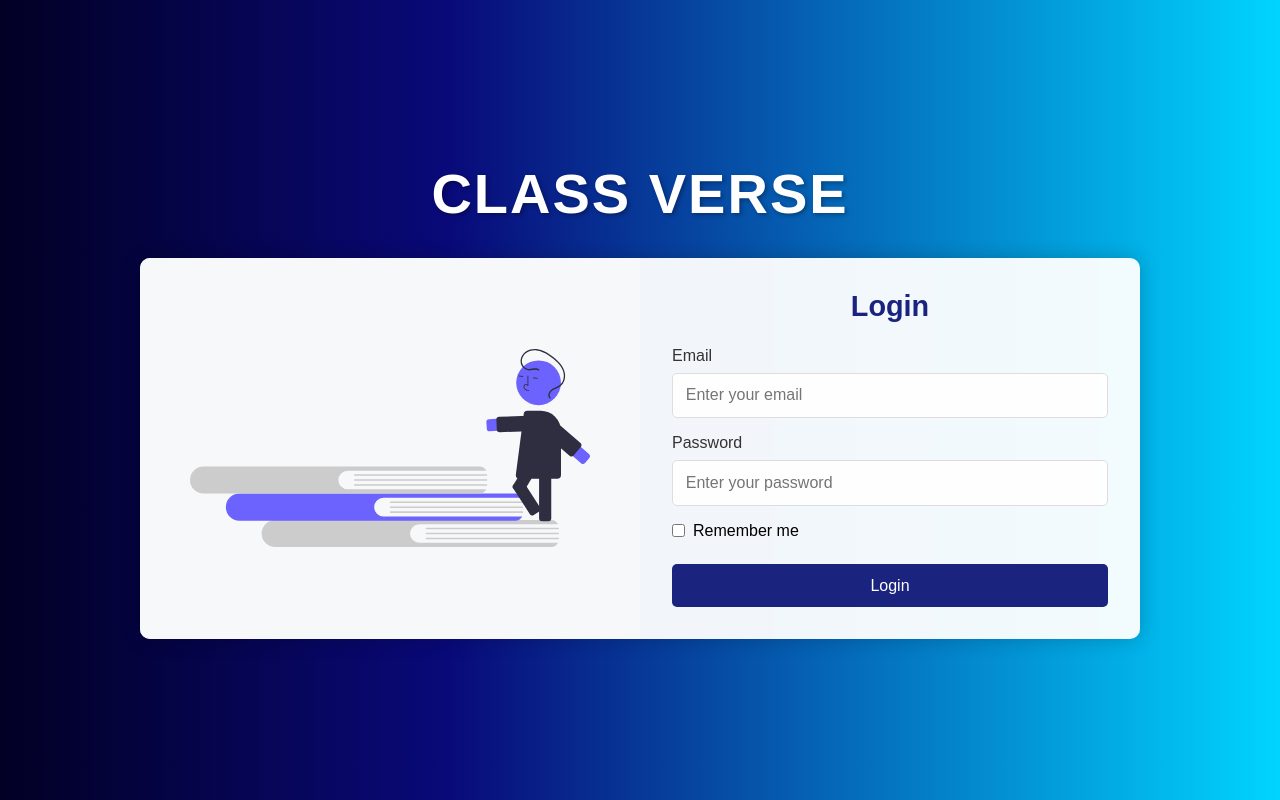
After one commit to navadeep0508/Campus-Bridge, a Flask app: page /login in a window 1280 px wide. The commit adds this page. Run offline with Flask 2, Linux system fonts and the light colour scheme.

Commit message:
Initial commit:hack

```diff
--- a/app.py
+++ b/app.py
@@ -1,8 +1,17 @@
-from flask import Flask, request, jsonify, render_template
+from flask import Flask, request, jsonify, render_template, session, redirect, url_for
 import requests
 import time
+from supabase import create_client, Client
+import bcrypt
+import traceback
 
 app = Flask(__name__)
+app.secret_key = 'eyJhbGciOiJIUzI1NiIsInR5cCI6IkpXVCJ9.eyJpc3MiOiJzdXBhYmFzZSIsInJlZiI6InZkdm1nenF2cXp1YWVndnFrYXhkIiwicm9sZSI6InNlcnZpY2Vfcm9sZSIsImlhdCI6MTc0NDM1MjYxNSwiZXhwIjoyMDU5OTI4NjE1fQ.qeufhcj6ypy97jOu0BHIRfqTnz9ZJNHoktibYy_p2NY'  # Ensure a proper secret key is set
+
+# Initialize Supabase client
+SUPABASE_URL = 'https://vdvmgzqvqzuaegvqkaxd.supabase.co'
+SUPABASE_KEY = 'eyJhbGciOiJIUzI1NiIsInR5cCI6IkpXVCJ9.eyJpc3MiOiJzdXBhYmFzZSIsInJlZiI6InZkdm1nenF2cXp1YWVndnFrYXhkIiwicm9sZSI6ImFub24iLCJpYXQiOjE3NDQzNTI2MTUsImV4cCI6MjA1OTkyODYxNX0.uN8oZhbR1ujwwNpUDULigx5wJQ8XVM5DNxYXDOTvlTU'
+supabase: Client = create_client(SUPABASE_URL, SUPABASE_KEY)
 
 JUDGE0_API_URL = 'https://judge0-ce.p.rapidapi.com/submissions'
 JUDGE0_API_HEADERS = {
@@ -17,6 +26,38 @@ REQUEST_INTERVAL = 1  # Minimum interval between requests in seconds
 
 @app.route('/')
 def home():
+    return render_template('landingpage.html')
+
+@app.route('/login', methods=['GET', 'POST'])
+def login():
+    if request.method == 'POST':
+        email = request.form.get('email')
+        password = request.form.get('password')
+
+        try:
+            # Fetch user by email
+            response = supabase.table('users').select('*').eq('email', email).execute()
+            user = response.data[0] if response.data else None
+
+            if user:
+                # Verify password
+                if bcrypt.checkpw(password.encode('utf-8'), user['password'].encode('utf-8')):
+                    session['user_id'] = user['id']
+                     # Store the user's role in the session
+                    return redirect(url_for('home'))
+                else:
+                    return render_template('login.html', error='Invalid credentials')
+            else:
+                return render_template('login.html', error='Invalid credentials')
+        except Exception as e:
+            print(f"Error signing in: {e}")
+            traceback.print_exc()
+            return render_template('login.html', error='An error occurred')
+
+    return render_template('login.html')
+
+@app.route('/compiler')
+def compiler():
     return render_template('compiler.html')
 
 @app.route('/run', methods=['POST'])
@@ -81,5 +122,16 @@ def run_code():
         print("Error during API request:", e)
         return jsonify({'error': 'Failed to execute code'}), 500
 
+@app.route('/test-supabase')
+def test_supabase():
+    try:
+        # Query a known table in Supabase
+        response = supabase.table('users').select('*').limit(1).execute()
+        print("Supabase test response:", response.data)  # Log the response data
+        return jsonify({"success": "Supabase connection is working!", "data": response.data}), 200
+    except Exception as e:
+        print("Error testing Supabase connection:", e)
+        return jsonify({"error": "Failed to connect to Supabase."}), 500
+
 if __name__ == '__main__':
     app.run(debug=True)
--- a/requirements.txt
+++ b/requirements.txt
@@ -1,3 +1,5 @@
 Flask==2.0.1
-supabase==0.7.1
+supabase
 requests
+psycopg2-binary
+bcrypt
--- a/templates/landingpage.html
+++ b/templates/landingpage.html
@@ -467,7 +467,7 @@
             <a href="#preview">Preview</a>
             <a href="#roles">Roles</a>
             <a href="#testimonials">Testimonials</a>
-            <a href="#" class="login-btn">Login</a>
+            <a href="{{ url_for('login') }}" class="login-btn">Login</a>
         </div>
     </nav>
 
--- /dev/null
+++ b/templates/login.html
@@ -0,0 +1,244 @@
+<!DOCTYPE html>
+<html lang="en">
+<head>
+    <meta charset="UTF-8">
+    <meta name="viewport" content="width=device-width, initial-scale=1.0">
+    <title>Class Verse - Login</title>
+    <link rel="stylesheet" href="https://cdnjs.cloudflare.com/ajax/libs/font-awesome/5.15.3/css/all.min.css">
+    <style>
+        * {
+            margin: 0;
+            padding: 0;
+            box-sizing: border-box;
+            font-family: Arial, sans-serif;
+        }
+
+        body {
+            display: flex;
+            flex-direction: column;
+            justify-content: center;
+            align-items: center;
+            min-height: 100vh;
+            background: #020024;
+            background: linear-gradient(90deg, rgba(2, 0, 36, 1) 0%, rgba(9, 9, 121, 1) 35%, rgba(0, 212, 255, 1) 100%);
+        }
+
+        .main-heading {
+            text-align: center;
+            margin-bottom: 2rem;
+            color: white;
+            font-size: 3.5rem;
+            font-weight: 800;
+            text-transform: uppercase;
+            letter-spacing: 2px;
+            text-shadow: 2px 2px 4px rgba(0, 0, 0, 0.3);
+        }
+
+        .container {
+            display: flex;
+            background: rgba(255, 255, 255, 0.95);
+            border-radius: 10px;
+            box-shadow: 0 0 20px rgba(0, 0, 0, 0.2);
+            overflow: hidden;
+            width: 100%;
+            max-width: 1000px;
+        }
+
+        .illustration {
+            flex: 1;
+            display: flex;
+            align-items: center;
+            justify-content: center;
+            padding: 2rem;
+            background: rgba(248, 249, 250, 0.9);
+        }
+
+        .illustration svg {
+            width: 100%;
+            height: auto;
+            max-width: 400px;
+        }
+
+        .login-container {
+            flex: 1;
+            padding: 2rem;
+            width: 100%;
+        }
+
+        .login-container h2 {
+            text-align: center;
+            color: #1a237e;
+            margin-bottom: 1.5rem;
+            font-size: 1.8rem;
+        }
+
+        .form-group {
+            margin-bottom: 1rem;
+        }
+
+        .form-group label {
+            display: block;
+            margin-bottom: 0.5rem;
+            color: #333;
+        }
+
+        .form-group input {
+            width: 100%;
+            padding: 0.8rem;
+            border: 1px solid #ddd;
+            border-radius: 5px;
+            font-size: 1rem;
+            background: rgba(255, 255, 255, 0.9);
+        }
+
+        .form-group input:focus {
+            outline: none;
+            border-color: #1a237e;
+            background: white;
+        }
+
+        .remember-me {
+            display: flex;
+            align-items: center;
+            margin-bottom: 1.5rem;
+        }
+
+        .remember-me input {
+            margin-right: 0.5rem;
+        }
+
+        .submit-btn {
+            width: 100%;
+            padding: 0.8rem;
+            background: #1a237e;
+            color: white;
+            border: none;
+            border-radius: 5px;
+            font-size: 1rem;
+            cursor: pointer;
+            transition: all 0.3s ease;
+        }
+
+        .submit-btn:hover {
+            background: #283593;
+            transform: translateY(-2px);
+            box-shadow: 0 4px 8px rgba(0, 0, 0, 0.2);
+        }
+
+        @media (max-width: 768px) {
+            .container {
+                flex-direction: column;
+            }
+
+            .illustration {
+                padding: 1rem;
+            }
+
+            .illustration svg {
+                max-width: 300px;
+            }
+
+            .main-heading {
+                font-size: 2.5rem;
+                margin-bottom: 1.5rem;
+            }
+        }
+
+        /* Simple modal styles */
+        .modal {
+            display: none;
+            position: fixed;
+            z-index: 1;
+            left: 0;
+            top: 0;
+            width: 100%;
+            height: 100%;
+            overflow: auto;
+            background-color: rgb(0,0,0);
+            background-color: rgba(0,0,0,0.4);
+            padding-top: 60px;
+        }
+        .modal-content {
+            background-color: #fefefe;
+            margin: 5% auto;
+            padding: 20px;
+            border: 1px solid #888;
+            width: 80%;
+        }
+        .close {
+            color: #aaa;
+            float: right;
+            font-size: 28px;
+            font-weight: bold;
+        }
+        .close:hover,
+        .close:focus {
+            color: black;
+            text-decoration: none;
+            cursor: pointer;
+        }
+    </style>
+</head>
+<body>
+    <h1 class="main-heading">CLASS VERSE</h1>
+    <div class="container">
+        <div class="illustration">
+            <svg xmlns="http://www.w3.org/2000/svg" width="911.60164" height="451.38424" viewBox="0 0 911.60164 451.38424" xmlns:xlink="http://www.w3.org/1999/xlink" role="img" artist="Katerina Limpitsouni" source="https://undraw.co/">
+                <path d="M666.90719,666.03923a21.28318,21.28318,0,0,1,0-42.56635H983.042a18.5053,18.5053,0,0,0-16.2373-9.65283H338.41256a30.93217,30.93217,0,0,0-30.89746,30.936,30.95171,30.95171,0,0,0,30.89746,30.936H966.80465a18.506,18.506,0,0,0,16.2373-9.65289Z" transform="translate(-144.19918 -224.30788)" fill="#ccc"/>
+                <path d="M983.46178,635.20036H682.89113a1.73741,1.73741,0,0,1,0-3.47481H983.46178a1.73741,1.73741,0,0,1,0,3.47481Z" transform="translate(-144.19918 -224.30788)" fill="#ccc"/>
+                <path d="M983.46178,646.49347H682.89113a1.7374,1.7374,0,0,1,0-3.4748H983.46178a1.7374,1.7374,0,0,1,0,3.4748Z" transform="translate(-144.19918 -224.30788)" fill="#ccc"/>
+                <path d="M983.46178,657.78659H682.89113a1.73741,1.73741,0,0,1,0-3.47481H983.46178a1.73741,1.73741,0,0,1,0,3.47481Z" transform="translate(-144.19918 -224.30788)" fill="#ccc"/>
+                <path d="M585.249,606.09886a21.28318,21.28318,0,0,1,0-42.56635H901.38375a18.5053,18.5053,0,0,0-16.23682-9.65289H256.75484a30.933,30.933,0,0,0-30.898,30.936,30.95213,30.95213,0,0,0,30.898,30.936H885.14693a18.50524,18.50524,0,0,0,16.23682-9.65283Z" transform="translate(-144.19918 -224.30788)" fill="#6c63ff"/>
+                <path d="M901.80385,575.26H601.23321a1.73741,1.73741,0,0,1,0-3.47481H901.80385a1.7374,1.7374,0,1,1,0,3.47481Z" transform="translate(-144.19918 -224.30788)" fill="#ccc"/>
+                <path d="M901.80385,586.55308H601.23321a1.7374,1.7374,0,0,1,0-3.4748H901.80385a1.7374,1.7374,0,1,1,0,3.4748Z" transform="translate(-144.19918 -224.30788)" fill="#ccc"/>
+                <path d="M901.80385,597.8462H601.23321a1.73741,1.73741,0,0,1,0-3.47481H901.80385a1.73741,1.73741,0,1,1,0,3.47481Z" transform="translate(-144.19918 -224.30788)" fill="#ccc"/>
+                <path d="M503.59127,544.15849a21.28321,21.28321,0,0,1,0-42.56641H819.726a18.50585,18.50585,0,0,0-16.23681-9.65289H175.09664a30.93217,30.93217,0,0,0-30.89746,30.936,30.95171,30.95171,0,0,0,30.89746,30.936H803.48922a18.50516,18.50516,0,0,0,16.23681-9.65277Z" transform="translate(-144.19918 -224.30788)" fill="#ccc"/>
+                <path d="M820.14593,513.31958H519.57529a1.73741,1.73741,0,0,1,0-3.47481H820.14593a1.7374,1.7374,0,1,1,0,3.47481Z" transform="translate(-144.19918 -224.30788)" fill="#ccc"/>
+                <path d="M820.14593,524.61269H519.57529a1.7374,1.7374,0,1,1,0-3.4748H820.14593a1.7374,1.7374,0,1,1,0,3.4748Z" transform="translate(-144.19918 -224.30788)" fill="#ccc"/>
+                <path d="M820.14593,535.90581H519.57529a1.7374,1.7374,0,0,1,0-3.4748H820.14593a1.7374,1.7374,0,1,1,0,3.4748Z" transform="translate(-144.19918 -224.30788)" fill="#ccc"/>
+                <path d="M827.08687,412.02171a6.50022,6.50022,0,0,1-6.47632-6.07519l-.96459-14.728a6.50015,6.50015,0,0,1,6.06127-6.91113l115.38746-7.55664a13.88,13.88,0,1,1,1.814,27.70068l-115.38721,7.55615Q827.30355,412.02147,827.08687,412.02171Z" transform="translate(-144.19918 -224.30788)" fill="#6c63ff"/>
+                <path d="M849.83956,413.92064a6.5084,6.5084,0,0,1-6.49268-6.25782l-.82226-21.998a6.49954,6.49954,0,0,1,6.25293-6.7378l94.88623-3.54638a6.50038,6.50038,0,0,1,6.73828,6.25293l.82226,21.998a6.49952,6.49952,0,0,1-6.25293,6.7378l-94.88623,3.54638C850.00313,413.91917,849.92086,413.92064,849.83956,413.92064Z" transform="translate(-144.19918 -224.30788)" fill="#2f2e41"/>
+                <path d="M961.031,616.7014H946.2712a6.50737,6.50737,0,0,1-6.5-6.5V487.18724a6.50736,6.50736,0,0,1,6.5-6.5H961.031a6.50736,6.50736,0,0,1,6.5,6.5V610.2014A6.50737,6.50737,0,0,1,961.031,616.7014Z" transform="translate(-144.19918 -224.30788)" fill="#2f2e41"/>
+                <path d="M895.51835,551.67716l-12.62188-7.65058a6.50737,6.50737,0,0,1-2.18933-8.92787L944.47142,429.9008a6.50738,6.50738,0,0,1,8.92787-2.18933l12.62189,7.65059a6.50737,6.50737,0,0,1,2.18933,8.92787l-63.76429,105.1979A6.50735,6.50735,0,0,1,895.51835,551.67716Z" transform="translate(-144.19918 -224.30788)" fill="#2f2e41"/>
+                <circle cx="794.41485" cy="77.0007" r="51" fill="#6c63ff"/>
+                <path d="M911.00806,318.72176a12.0954,12.0954,0,0,1-4.4169-2.59271,8.13347,8.13347,0,0,1-2.37749-6.439,5.47158,5.47158,0,0,1,2.43254-4.21108c1.8238-1.1699,4.26308-1.17336,6.74664-.07887l-.094-19.90968,1.99986-.00953.11063,23.40593-1.541-.96934c-1.78694-1.12214-4.33888-1.912-6.14208-.755a3.51372,3.51372,0,0,0-1.52155,2.71892,6.14621,6.14621,0,0,0,1.76778,4.80094c2.20841,2.10955,5.43042,2.76924,9.10469,3.35878l-.317,1.97452A32.96389,32.96389,0,0,1,911.00806,318.72176Z" transform="translate(-144.19918 -224.30788)" fill="#2f2e41"/>
+                <rect x="896.89087" y="280.79508" width="1.99975" height="10.77167" transform="translate(352.41545 914.56571) rotate(-82.4768)" fill="#2f2e41"/>
+                <rect x="930.59832" y="285.24552" width="1.99975" height="10.77167" transform="translate(377.29754 951.85076) rotate(-82.4768)" fill="#2f2e41"/>
+                <path d="M981.19918,520.19212h-86a8.50951,8.50951,0,0,1-8.5-8.5l18.00415-138.06445a8.48983,8.48983,0,0,1,8.49585-8.43555h30.52a46.032,46.032,0,0,1,45.98,45.98v100.52A8.50951,8.50951,0,0,1,981.19918,520.19212Z" transform="translate(-144.19918 -224.30788)" fill="#2f2e41"/>
+                <path d="M1055.18981,465.78908a6.5104,6.5104,0,0,1-.96738,7.00689l-9.64943,11.16857a6.49947,6.49947,0,0,1-9.16785.66889l-87.50086-75.59708a13.87944,13.87944,0,1,1,18.14762-21.00522l87.5012,75.59665A6.46389,6.46389,0,0,1,1055.18981,465.78908Z" transform="translate(-144.19918 -224.30788)" fill="#6c63ff"/>
+                <path d="M1035.87729,440.84144a6.51006,6.51006,0,0,1-.96748,7.00666l-16.48161,19.07669a6.50739,6.50739,0,0,1-9.16784.6689l-71.85068-62.07617a6.49946,6.49946,0,0,1-.66922-9.168l16.48116-19.07648a6.49948,6.49948,0,0,1,9.16785-.6689l71.85112,62.076A6.47185,6.47185,0,0,1,1035.87729,440.84144Z" transform="translate(-144.19918 -224.30788)" fill="#2f2e41"/>
+                <path d="M939.56779,271.06053c-6.81763-5.64183-15.93126-.30583-23.64118-1.06317-7.37624-.72457-13.31317-7.21594-14.931-14.20131-1.8875-8.1496,2.20387-16.428,8.36691-21.64861,6.75006-5.71783,15.81263-7.49465,24.449-6.62458,9.89839.9972,19.01778,5.42908,27.22791,10.84328a121.85093,121.85093,0,0,1,21.78291,17.7586c5.87072,6.24127,10.88632,13.71838,12.60436,22.23434,1.56134,7.73926.64531,16.36569-3.82068,23.03188a24.20535,24.20535,0,0,1-9.3242,7.98384c-3.9,2.00789-8.07309,3.46963-11.8455,5.72774-5.70393,3.41429-11.17849,10.373-9.2366,17.46955a9.79275,9.79275,0,0,0,2.30515,4.147c1.31763,1.408,3.6093-.52921,2.28819-1.9409-2.32034-2.47942-2.29475-5.84538-1.14094-8.88016a16.27227,16.27227,0,0,1,7.08105-8.09024c3.94892-2.35837,8.32982-3.851,12.38208-6.00784a27.02248,27.02248,0,0,0,9.75361-8.40065c4.768-6.89883,6.06465-15.78389,4.7983-23.9565-1.37038-8.844-6.07919-16.81476-11.9184-23.45829-6.3547-7.23-14.10718-13.305-22.01249-18.7446-8.48247-5.83678-17.82438-10.73014-28.09011-12.36914-8.89876-1.42076-18.493-.25967-26.15637,4.72065-7.15325,4.6488-12.55687,12.51455-12.94419,21.1964a22.23536,22.23536,0,0,0,10.75321,19.74136,19.10112,19.10112,0,0,0,11.45819,2.42612c4.25565-.3537,8.49577-1.73948,12.79069-1.45871a8.94075,8.94075,0,0,1,5.30755,2.028c1.48956,1.23267,3.18992-1.24152,1.71258-2.46406Z" transform="translate(-144.19918 -224.30788)" fill="#2f2e41"/>
+                <path d="M879.59864,536.87587q.02745-.16917.06422-.33783a6.45569,6.45569,0,0,1,2.83054-4.09112l12.40306-8.0001a6.50779,6.50779,0,0,1,8.98561,1.939l38.26114,59.31975a6.501,6.501,0,0,1-1.939,8.98561l-12.40353,8a6.50781,6.50781,0,0,1-8.98562-1.939l-38.26114-59.31976A6.45336,6.45336,0,0,1,879.59864,536.87587Z" transform="translate(-144.19918 -224.30788)" fill="#2f2e41"/>
+            </svg>
+        </div>
+        <div class="login-container">
+            <h2>Login</h2>
+            <form id="signinForm" action="/login" method="POST">
+                <div class="form-group">
+                    <label for="email">Email</label>
+                    <input type="email" id="email" name="email" required placeholder="Enter your email">
+                </div>
+                <div class="form-group">
+                    <label for="password">Password</label>
+                    <input type="password" id="password" name="password" required placeholder="Enter your password">
+                </div>
+                <div class="remember-me">
+                    <input type="checkbox" id="remember" name="remember">
+                    <label for="remember">Remember me</label>
+                </div>
+                <button type="submit" class="submit-btn">Login</button>
+            </form>
+        </div>
+    </div>
+
+    <!-- Modal -->
+    <div id="myModal" class="modal">
+        <div class="modal-content">
+            <span class="close" onclick="closeModal()">&times;</span>
+            <p id="modalMessage"></p>
+        </div>
+    </div>
+
+
+</body>
+</html>
```
Also changed, not shown: hash.py (added, +13 -0 lines).
